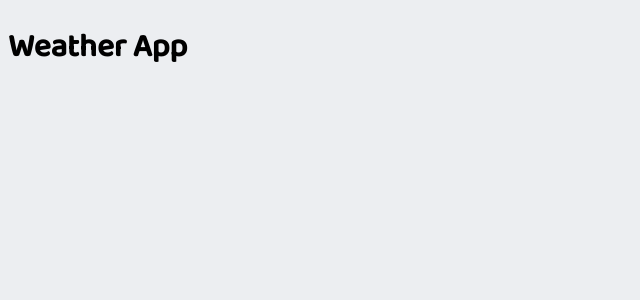
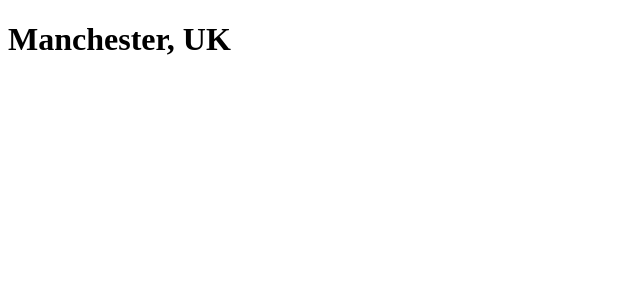
Before and after one commit to Wxmnath/weather-app, a React (Create React App) app: page / in a window 1280 px wide. Shown: the top 300 px of the page, without its empty margins (0-640 px from the left). Built offline with nearby package versions, Linux system fonts and the light colour scheme.

Commit message:
Installed prop-type library and rendered location

```diff
--- a/package.json
+++ b/package.json
@@ -6,6 +6,7 @@
     "@testing-library/jest-dom": "^5.16.2",
     "@testing-library/react": "^12.1.4",
     "@testing-library/user-event": "^13.5.0",
+    "prop-types": "^15.8.1",
     "react": "^17.0.2",
     "react-dom": "^17.0.2",
     "react-scripts": "5.0.0",
--- a/src/Components/App.js
+++ b/src/Components/App.js
@@ -1,12 +1,22 @@
+import React from "react";
 import "../Styles/App.css";
-import React from "react";
+import PropTypes from "prop-types";
+import LocationDetails from "./LocationDetails";
 
-function App() {
+function App(props) {
+  const { location } = props;
   return (
-    <div className="prop">
-      <h1>Weather App</h1>
+    <div className="App">
+      <LocationDetails city={location.city} country={location.country} />
     </div>
   );
 }
 
+App.propTypes = {
+  location: PropTypes.shape({
+    city: PropTypes.string,
+    country: PropTypes.string,
+  }).isRequired,
+};
+
 export default App;
--- a/src/index.js
+++ b/src/index.js
@@ -1,6 +1,5 @@
 import React from "react";
 import ReactDOM from "react-dom";
-import "./Styles/index.css";
 import App from "./Components/App";
 import forecast from "./Data/forecast.json";
 
```
Also changed, not shown: src/Components/LocationDetails.js (+7 -1 lines), 1 other file (tests, documents, lock files or other folders).
